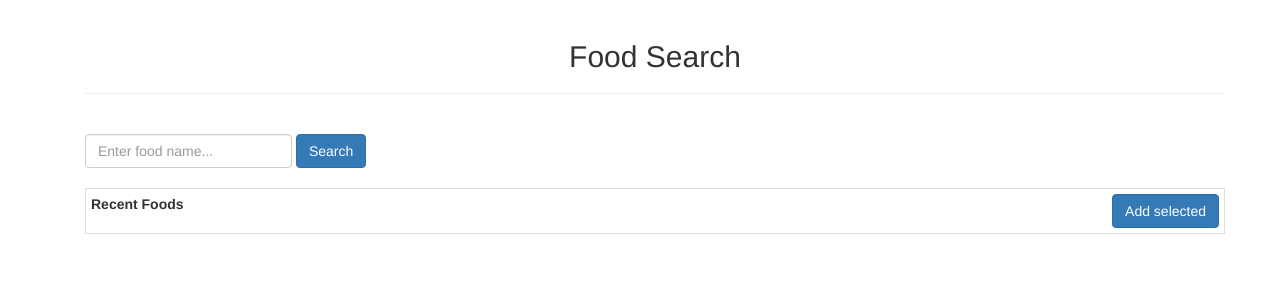
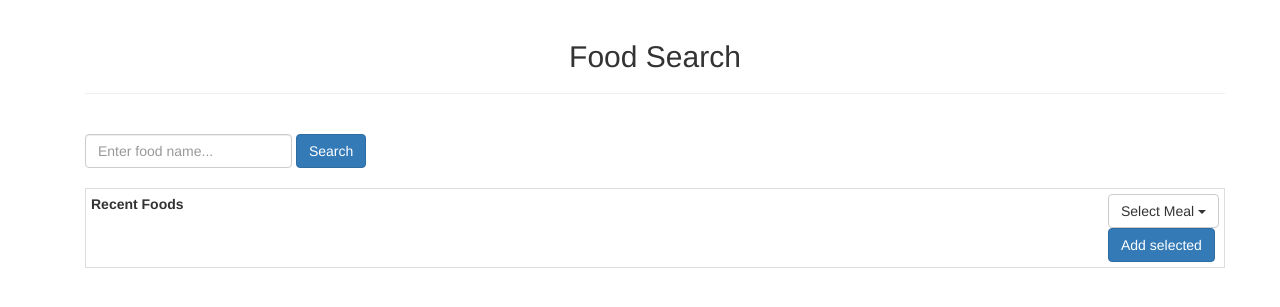
Before and after one commit to grassten/MacroTrackerProject, a Flask app: page /search in a window 1280 px wide. Shown: the part 51-358 px from the top of the page. Run offline with Flask 2, Linux system fonts and the light colour scheme; the visitor is signed in with stand-in values (Sample User, id 1); data comes from the database, SQL or seed files in the repository; data that the repository does not hold is empty; some libraries are stand-ins or nearby versions.

Commit message:
multiadd select meal

```diff
--- a/app/routes.py
+++ b/app/routes.py
@@ -55,13 +55,22 @@ def search(date=None, meal=None):
             for i in food_ids:
                 food = Food.query.filter_by(id=i).first()
                 if food.user_id == current_userid.id:
-                    food = Food(food_name=food.food_name, count=food.count,
-                                kcal=food.kcal,
-                                protein=food.protein,
-                                fat=food.fat,
-                                carbs=food.carbs,
-                                unit=food.unit, meal=food.meal,
-                                ndbno=food.ndbno, user_id=current_user.get_id())
+                    if meal == None:
+                        food = Food(food_name=food.food_name, count=food.count,
+                                    kcal=food.kcal,
+                                    protein=food.protein,
+                                    fat=food.fat,
+                                    carbs=food.carbs,
+                                    unit=food.unit, meal=meal,
+                                    ndbno=food.ndbno, user_id=current_user.get_id())
+                    else:
+                        food = Food(food_name=food.food_name, count=food.count,
+                                    kcal=food.kcal,
+                                    protein=food.protein,
+                                    fat=food.fat,
+                                    carbs=food.carbs,
+                                    unit=food.unit, meal=meal,
+                                    ndbno=food.ndbno, user_id=current_user.get_id())
                     db.session.add(food)
                     db.session.commit()
             return redirect(url_for('diary'))
--- a/app/templates/search.html
+++ b/app/templates/search.html
@@ -20,10 +20,27 @@
 				<th colspan="2">
 					<span class="pull-left">Recent Foods</span>
 					<span class="pull-right">
+						{% if meal == None %}
+						<div class="dropdown">
+							<button class="btn btn-default dropdown-toggle" type="button" id="dropdownMenu1" data-toggle="dropdown" aria-haspopup="true"
+							 aria-expanded="true">
+								Select Meal
+								<span class="caret"></span>
+							</button>
+							<ul class="dropdown-menu" aria-labelledby="dropdownMenu1">
+								<li>Breakfast</li>
+								<li role="separator" class="divider"></li>
+								<li>Lunch</li>
+								<li role="separator" class="divider"></li>
+								<li>Dinner</li>
+								<li role="separator" class="divider"></li>
+								<li>Snacks</li>
+							</ul>
+						</div>
+						{% endif %}
 						<button type="submit" class="btn btn-primary" name="action" value="multiadd">Add selected</button>
 					</span>
 				</th>
-
 			</tr>
 			{% endif %} {% for food_name in food_list_clean %}
 			<tr>
```
